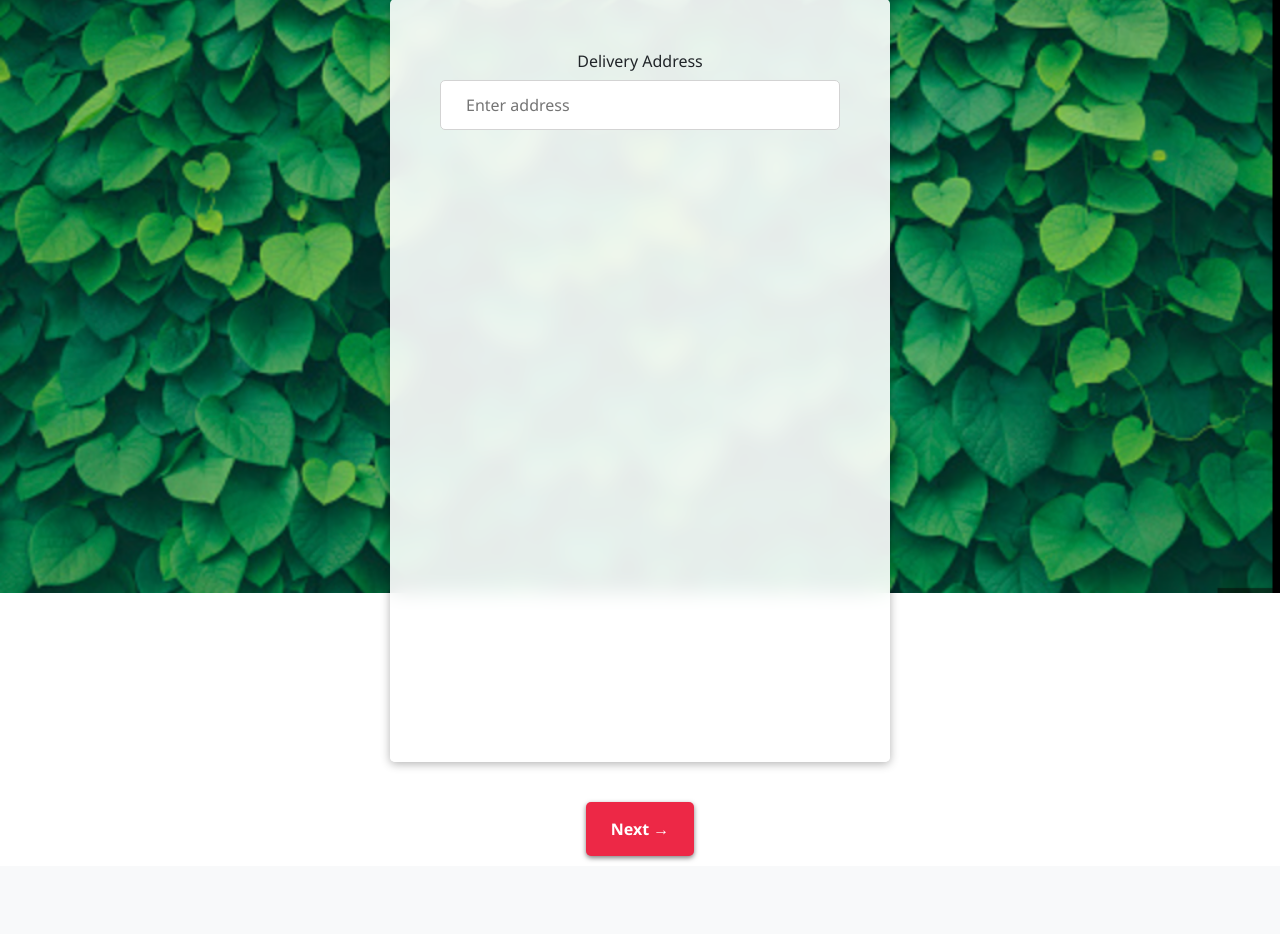
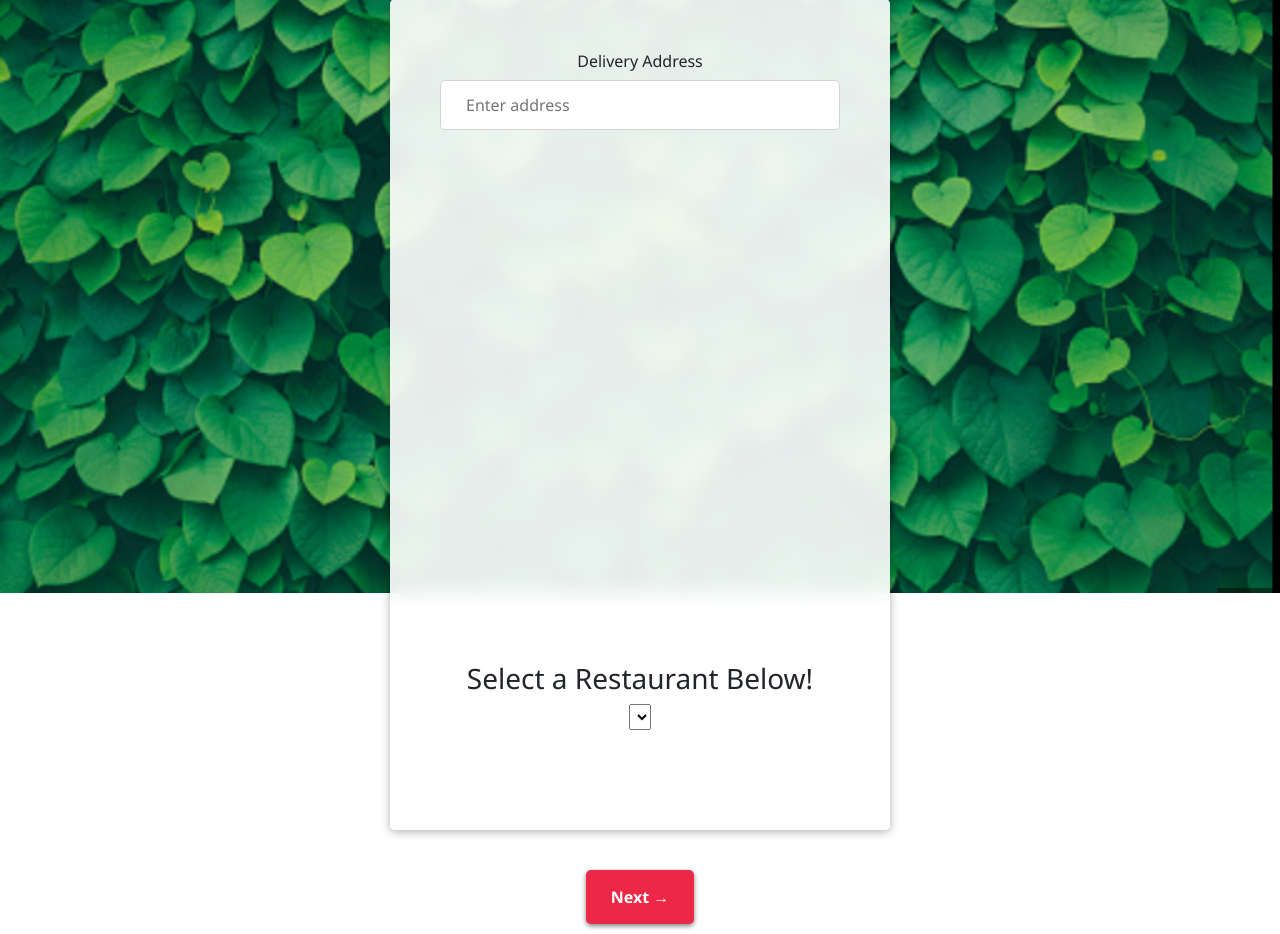
Before and after one commit to adhvaithvk/EcoEats, a Flask app: page /index in a window 1280 px wide. Shown: the part 210-1144 px from the top of the page. Before the commit the page ends 1071 px from the top, so only its background shows below. Run offline with Flask 3, Linux system fonts and the light colour scheme; lists and menus that the app fills with data are empty; some libraries are stand-ins or nearby versions.

Commit message:
Update index.html

```diff
--- a/templates/index.html
+++ b/templates/index.html
@@ -54,7 +54,9 @@
             </form>
 
             <div id="map"></div>
-            <div class="availibleRestaurants"></div>
+            <h3> Select a Restaurant Below! </h3>
+            <select class="availibleRestaurants"></select>
+            <!--<select id="dataDropdown"></select>-->
         </div>
     </section>
 
@@ -322,27 +324,42 @@
 
     function displayRestaurants() {
         for (let i = 0; i < restaurantData.length; i+=3) {
-            $(".availibleRestaurants").append(`<div class="row">`);
+            $(".availibleRestaurants").append(`<select class="row">`);
             for (let j = 0; j < 3; j++) {
                 restaurantIndex = i + j;
                 if (restaurantIndex >= restaurantData.length) { break; }
                 place = restaurantData[restaurantIndex];
 
                 $(".availibleRestaurants").append(`
-                <div class="col-3 restaurantOption">
+                <option class="col-3 restaurantOption">
                     <h4>${place.name}</h4>
-                </div>
+                </option>
                 `);
             }
 
-            $(".availibleRestaurants").append(`</div>`);
+            $(".availibleRestaurants").append(`</select>`);
         }
 
     }
 
-    function selectRestaurant() {
+    /*async function fetchDataAndPopulateDropdown() {
+        try {
+            const response = await fetch('restaurantData.length'); // Replace with your API endpoint
+            const data = await response.json();
 
-    }
+            const dropdown = document.getElementById('dataDropdown');
+
+            // Loop through the data and create option elements for the dropdown
+            data.forEach(item => {
+                const option = document.createElement('option');
+                option.value = item.value; // Set the value for the option
+                option.text = item.text;   // Set the text displayed in the option
+                dropdown.appendChild(option); // Append the option to the dropdown
+            });
+        } catch (error) {
+            console.error('Error fetching and populating data:', error);
+        }
+    }*/
 
     function getEcoDirections(startDestination, endDestination) {
         const directionsService = new google.maps.DirectionsService();
```
